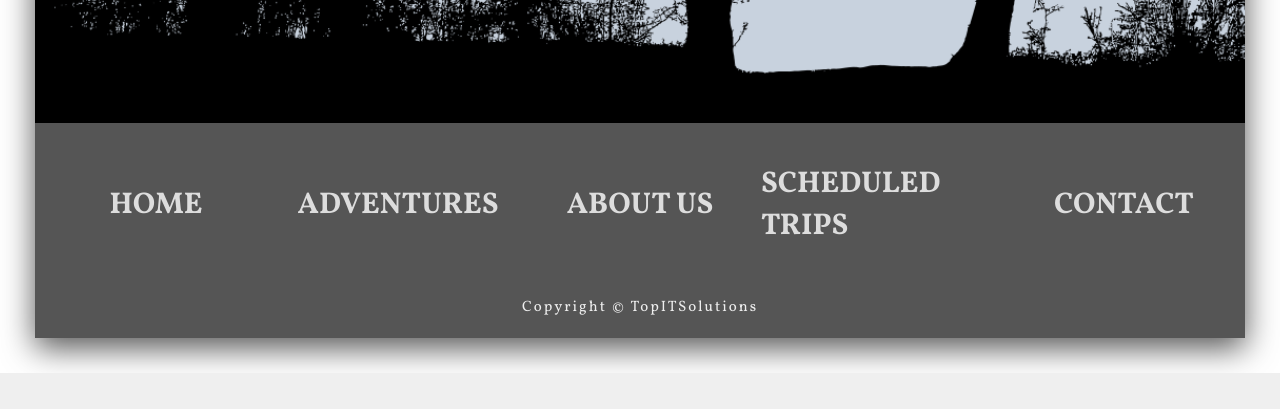
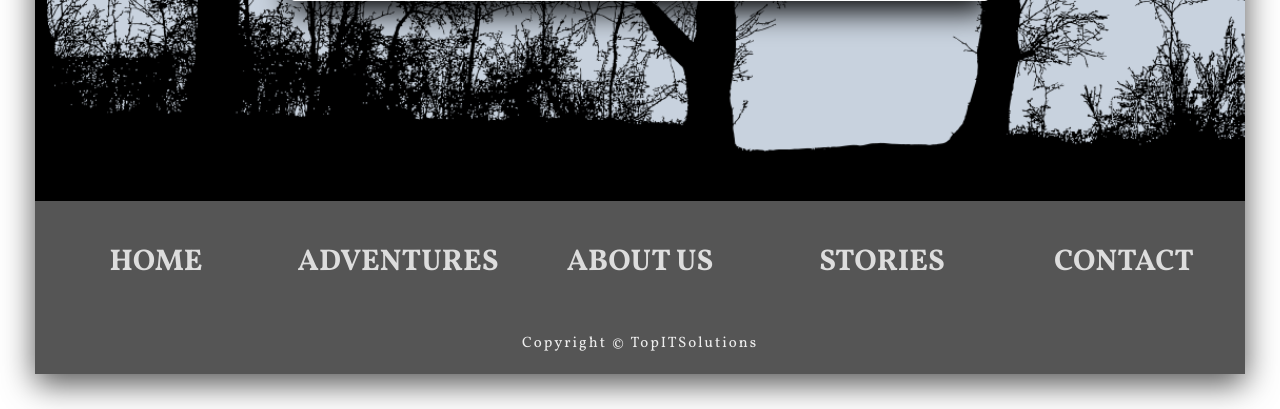
Before and after one commit to christopherece/chikitingpatrolnz, a Django app: page / in a window 1280 px wide. Shown: the part 3890-4299 px from the top of the page. Before the commit the page ends 4263 px from the top, so only its background shows below. Run offline with Django 4.2, Linux system fonts and the light colour scheme; some libraries are stand-ins or nearby versions.

Commit message:
Modified Nav bar

```diff
--- a/templates/pages/index.html
+++ b/templates/pages/index.html
@@ -21,8 +21,8 @@
     </div>
     <div class="card">
       <!-- Wrap the image inside a link with 'data-lightbox' attribute -->
-      <a href="{% static 'images/cherryb.jpg' %}" data-lightbox="agrodome" data-title="Another Image">
-        <img src="{% static 'images/cherryb.jpg' %}" alt="Another Image" class="card-image" />
+      <a href="{% static 'images/chikitingbg.jpg' %}" data-lightbox="agrodome" data-title="Another Image">
+        <img src="{% static 'images/chikitingbg.jpg' %}" alt="Another Image" class="card-image" />
         <h1 class="tour-name">Another Image</h1>
         <ul class="card-list">
           <li class="card-list-item">Title</li>
@@ -90,12 +90,14 @@
 <!-- End of Popular tours -->
 
 <!-- Stories -->
-<section class="stories" id="stories">
+<section class="stories" id="stories" style="padding-top: 0px;">
   <div class="video-container">
     <video class="bg-video" autoplay muted loop>
       <source src="images/video2.mp4" type="video/mp4" />
     </video>
   </div>
+  <h1 class="contact-heading center">Stories</h1>
+
   <div class="stories-wrapper">
     <div class="story-bg">
       <div class="story">
--- a/templates/partials/_footer.html
+++ b/templates/partials/_footer.html
@@ -1,9 +1,9 @@
 <footer class="footer">
     <div class="footer-list">
-      <a href="#home" class="nav-link center">Home</a>
+      <a href="{% url 'index' %}" class="nav-link center">Home</a>
             <a href="#adventures" class="nav-link center">Adventures</a>
-            <a href="#aboutus" class="nav-link center">About Us</a>
-            <a href="#scheduled" class="nav-link center">Scheduled Trips</a>
+            <a href="{% url 'about' %}" class="nav-link center">About Us</a>
+            <a href="#stories" class="nav-link center">Stories</a>
             <a href="#contact" class="nav-link center">Contact</a>
     </div>
     <p class="footer-paragraph">
--- a/templates/partials/_navbar.html
+++ b/templates/partials/_navbar.html
@@ -10,7 +10,7 @@
             <div class="line line-2"></div>
           </div>
           <div class="nav-list">
-            <a href="#home" class="nav-link center">Home</a>
+            <a href="{% url 'index' %}" class="nav-link center">Home</a>
             <a href="#adventures" class="nav-link center">Adventures</a>
             <a href="#aboutus" class="nav-link center">About Us</a>
             <a href="#stories" class="nav-link center">Stories</a>
```
